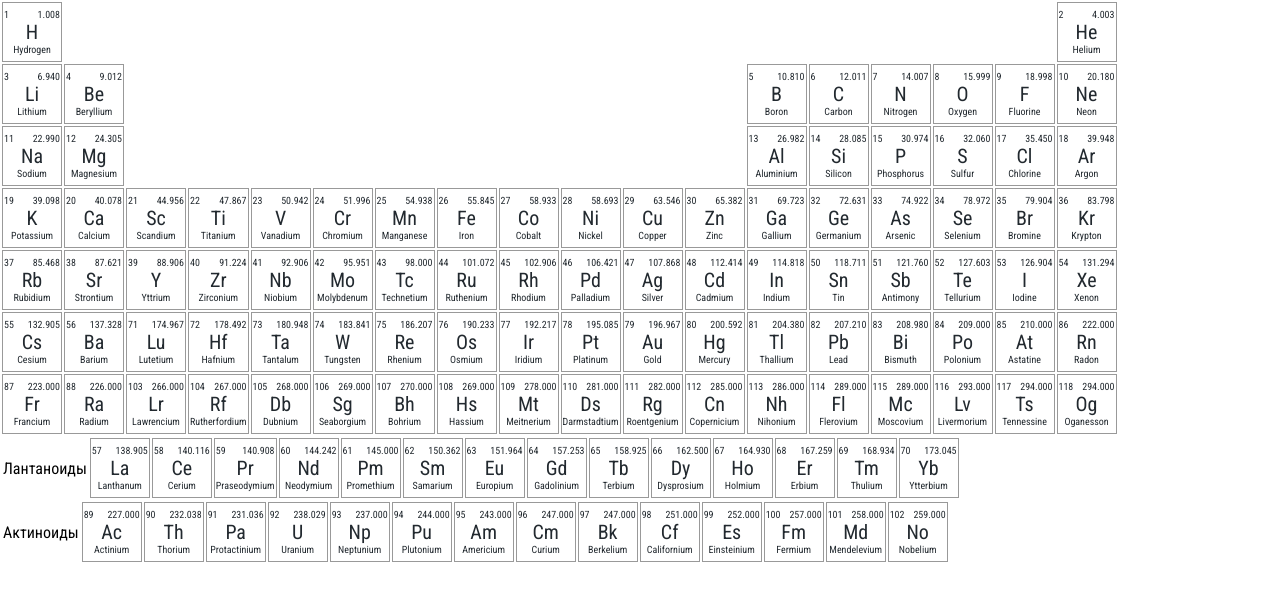
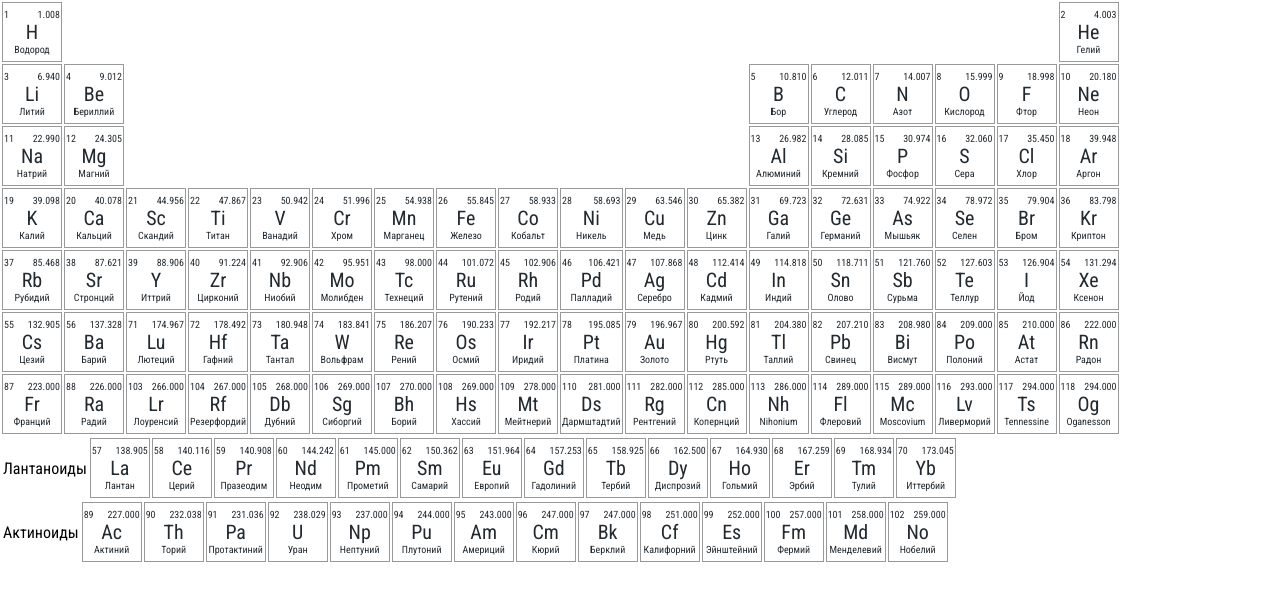
Before and after one commit to karataev/mendeleev-table, a React (Create React App) app: page / in a window 1280 px wide. Shown: the top 600 px of the page. Built offline with nearby package versions, Linux system fonts and the light colour scheme.

Commit message:
Add elements' russian names

```diff
--- a/src/components/ElementCell.js
+++ b/src/components/ElementCell.js
@@ -34,7 +34,7 @@ export default class ElementCell extends React.Component {
           <div>{data.atomic_mass.toFixed(3)}</div>
         </TopRow>
         <Symbol>{data.symbol}</Symbol>
-        <Name>{data.name}</Name>
+        <Name>{data.name_ru || data.name}</Name>
       </CellRoot>
     )
   }
--- a/src/elements.js
+++ b/src/elements.js
@@ -4,8 +4,134 @@ import rawData from './data/PeriodicTableJSON';
 
 let data;
 
+let ruNames = {
+  H: 'Водород',
+  He: 'Гелий',
+  Li: 'Литий',
+  Be: 'Бериллий',
+  B: 'Бор',
+  C: 'Углерод',
+  N: 'Азот',
+  O: 'Кислород',
+  F: 'Фтор',
+  Ne: 'Неон',
+  Na: 'Натрий',
+  Mg: 'Магний',
+  Al: 'Алюминий',
+  Si: 'Кремний',
+  P: 'Фосфор',
+  S: 'Сера',
+  Cl: 'Хлор',
+  Ar: 'Аргон',
+  K: 'Калий',
+  Ca: 'Кальций',
+  Sc: 'Скандий',
+  Ti: 'Титан',
+  V: 'Ванадий',
+  Cr: 'Хром',
+  Mn: 'Марганец',
+  Fe: 'Железо',
+  Co: 'Кобальт',
+  Ni: 'Никель',
+  Cu: 'Медь',
+  Zn: 'Цинк',
+  Ga: 'Галий',
+  Ge: 'Германий',
+  As: 'Мышьяк',
+  Se: 'Селен',
+  Br: 'Бром',
+  Kr: 'Криптон',
+  Rb: 'Рубидий',
+  Sr: 'Стронций',
+  Y: 'Иттрий',
+  Zr: 'Цирконий',
+  Nb: 'Ниобий',
+  Mo: 'Молибден',
+  Tc: 'Технеций',
+  Ru: 'Рутений',
+  Rh: 'Родий',
+  Pd: 'Палладий',
+  Ag: 'Серебро',
+  Cd: 'Кадмий',
+  In: 'Индий',
+  Sn: 'Олово',
+  Sb: 'Сурьма',
+  Te: 'Теллур',
+  I: 'Йод',
+  Xe: 'Ксенон',
+  Cs: 'Цезий',
+  Ba: 'Барий',
+  Hf: 'Гафний',
+  Ta: 'Тантал',
+  W: 'Вольфрам',
+  Re: 'Рений',
+  Os: 'Осмий',
+  Ir: 'Иридий',
+  Pt: 'Платина',
+  Au: 'Золото',
+  Hg: 'Ртуть',
+  Tl: 'Таллий',
+  Pb: 'Свинец',
+  Bi: 'Висмут',
+  Po: 'Полоний',
+  At: 'Астат',
+  Rn: 'Радон',
+  Fr: 'Франций',
+  Ra: 'Радий',
+  Rf: 'Резерфордий',
+  Db: 'Дубний',
+  Sg: 'Сиборгий',
+  Bh: 'Борий',
+  Hs: 'Хассий',
+  Mt: 'Мейтнерий',
+  Ds: 'Дармштадтий',
+  Rg: 'Рентгений',
+  Cn: 'Копернций',
+  Uut: 'Унутрий',
+  Fl: 'Флеровий',
+  Uup: 'Унунпентий',
+  Lv: 'Ливерморий',
+  Uus: 'Унунсептий',
+  Uuo: 'Унуноктий',
+  La: 'Лантан',
+  Ce: 'Церий',
+  Pr: 'Празеодим',
+  Nd: 'Неодим',
+  Pm: 'Прометий',
+  Sm: 'Самарий',
+  Eu: 'Европий',
+  Gd: 'Гадолиний',
+  Tb: 'Тербий',
+  Dy: 'Диспрозий',
+  Ho: 'Гольмий',
+  Er: 'Эрбий',
+  Tm: 'Тулий',
+  Yb: 'Иттербий',
+  Lu: 'Лютеций',
+  Ac: 'Актиний',
+  Th: 'Торий',
+  Pa: 'Протактиний',
+  U: 'Уран',
+  Np: 'Нептуний',
+  Pu: 'Плутоний',
+  Am: 'Америций',
+  Cm: 'Кюрий',
+  Bk: 'Берклий',
+  Cf: 'Калифорний',
+  Es: 'Эйнштейний',
+  Fm: 'Фермий',
+  Md: 'Менделевий',
+  No: 'Нобелий',
+  Lr: 'Лоуренсий',
+};
+
+function addRuName(element) {
+  element.name_ru = ruNames[element.symbol];
+}
+
 export function init() {
   data = rawData.elements;
+  data.forEach(addRuName);
 }
 
 export function findBySymbol(symbol) {
```
